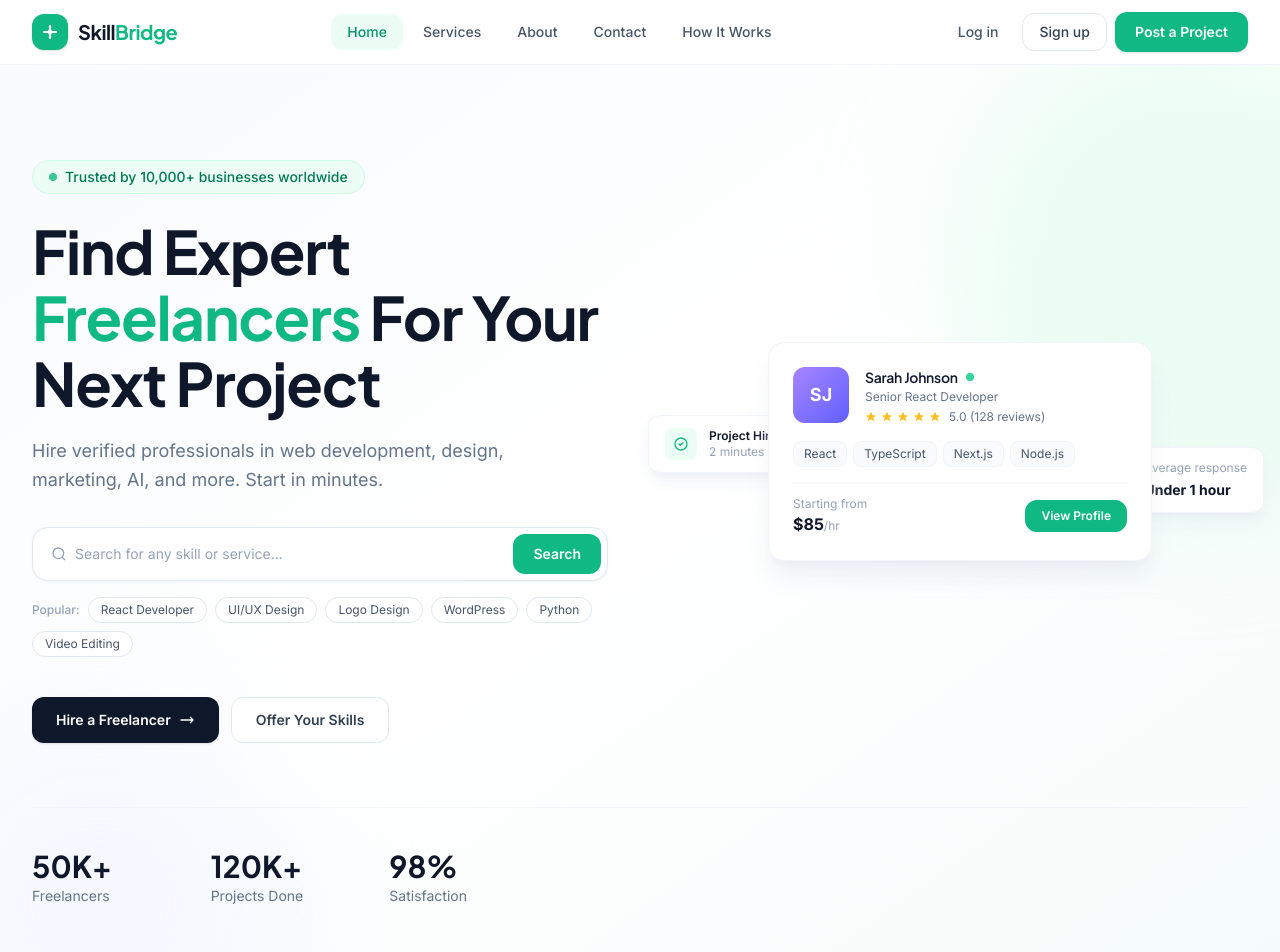
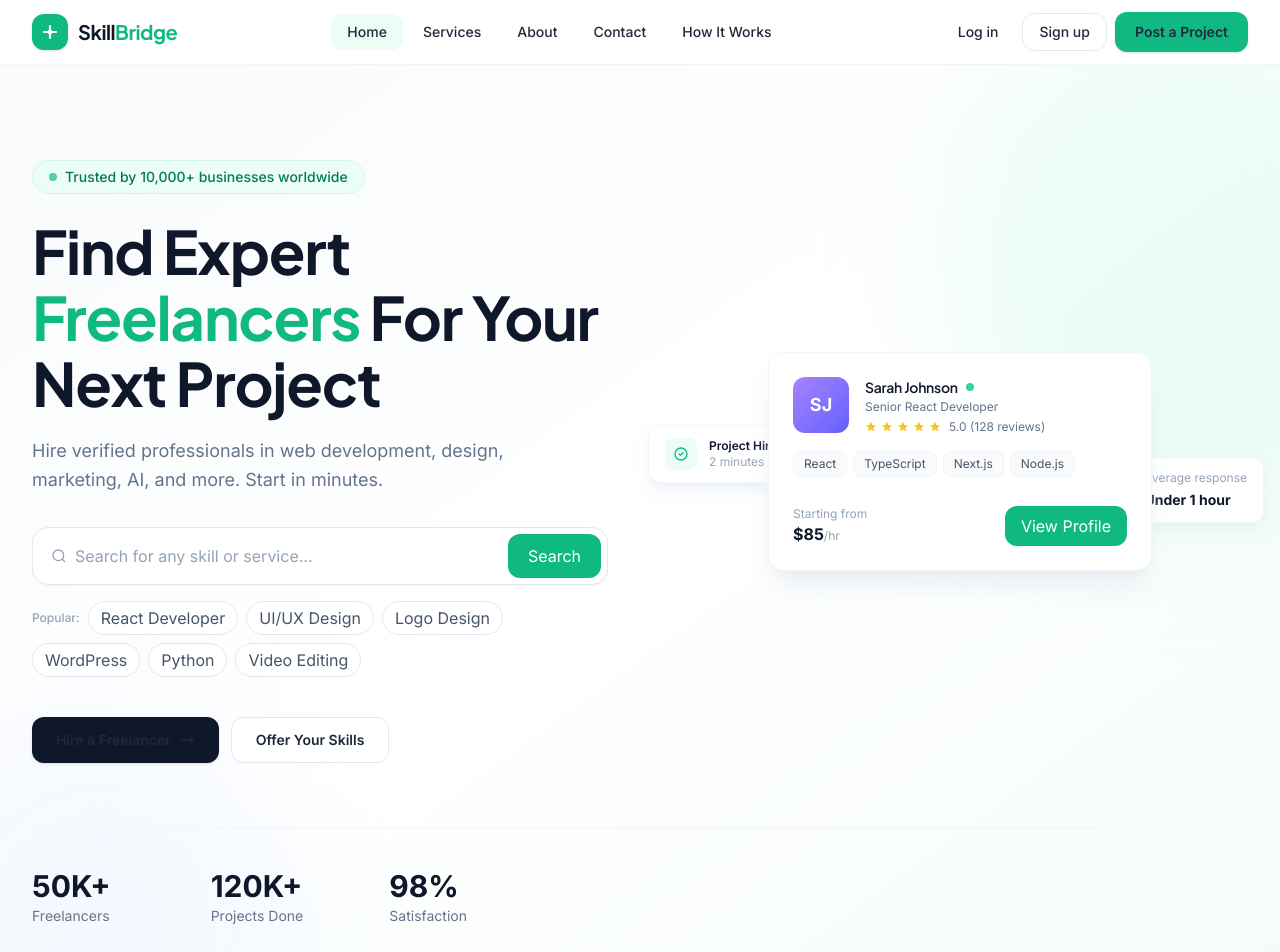
Before and after one commit to TahirHameed106/Freelance_Marketplace_Website_Task2-Internship-, a Next.js app: page / in a window 1280 px wide. Shown: the top 952 px of the page. Built offline with nearby package versions, Linux system fonts and the light colour scheme.

Commit message:
Update Hero, Layout and Global CSS

```diff
--- a/src/app/globals.css
+++ b/src/app/globals.css
@@ -1,15 +1,21 @@
 @import "tailwindcss";
 
-/* ── Custom theme tokens (Tailwind v4 way) ─── */
+/* =========================================================
+   Theme Tokens (Tailwind CSS v4)
+========================================================= */
+
 @theme {
-  --font-family-sans: 'Inter', system-ui, sans-serif;
-  --font-family-display: 'Plus Jakarta Sans', system-ui, sans-serif;
+  /* Fonts */
+  --font-family-sans: var(--font-inter), system-ui, sans-serif;
+  --font-family-display: var(--font-plus-jakarta), system-ui, sans-serif;
 
+  /* Emerald */
   --color-emerald-400: #34D399;
   --color-emerald-500: #10B981;
   --color-emerald-600: #059669;
 
-  --color-slate-50:  #F8FAFC;
+  /* Slate */
+  --color-slate-50: #F8FAFC;
   --color-slate-100: #F1F5F9;
   --color-slate-200: #E2E8F0;
   --color-slate-300: #CBD5E1;
@@ -20,19 +26,30 @@
   --color-slate-800: #1E293B;
   --color-slate-900: #0F172A;
 
+  /* Amber */
+  --color-amber-100: #FEF3C7;
   --color-amber-400: #FBBF24;
-  --color-amber-100: #FEF3C7;
   --color-amber-700: #B45309;
 
+  /* Blue */
   --color-blue-100: #DBEAFE;
   --color-blue-700: #1D4ED8;
 
+  /* Radius */
   --radius-xl: 12px;
   --radius-2xl: 16px;
   --radius-3xl: 24px;
 }
-/* ── Base resets ──────────────────────────── */
-*, *::before, *::after { box-sizing: border-box; }
+
+/* =========================================================
+   Base
+========================================================= */
+
+*,
+*::before,
+*::after {
+  box-sizing: border-box;
+}
 
 html {
   scroll-behavior: smooth;
@@ -40,15 +57,37 @@
 }
 
 body {
-  font-family: 'Inter', system-ui, sans-serif;
-  background-color: #F8FAFC;
+  margin: 0;
+  background: #F8FAFC;
   color: #1E293B;
-  margin: 0;
+  font-family: var(--font-inter), system-ui, sans-serif;
 }
 
-h1, h2, h3, h4 {
-  font-family: 'Plus Jakarta Sans', system-ui, sans-serif;
+h1,
+h2,
+h3,
+h4,
+h5,
+h6 {
+  font-family: var(--font-plus-jakarta), system-ui, sans-serif;
   letter-spacing: -0.02em;
+}
+
+img {
+  max-width: 100%;
+  display: block;
+}
+
+button,
+input,
+textarea,
+select {
+  font: inherit;
+}
+
+a {
+  color: inherit;
+  text-decoration: none;
 }
 
 :focus-visible {
@@ -57,24 +96,211 @@
   border-radius: 6px;
 }
 
-/* ── Marquee animation ────────────────────── */
+/* =========================================================
+   Marquee Animation
+========================================================= */
+
 @keyframes marquee {
-  from { transform: translateX(0); }
-  to   { transform: translateX(-50%); }
+  from {
+    transform: translateX(0);
+  }
+
+  to {
+    transform: translateX(-50%);
+  }
 }
 
 .animate-marquee {
+  width: max-content;
   animation: marquee 24s linear infinite;
-  width: max-content;
 }
 
 .animate-marquee:hover {
   animation-play-state: paused;
 }
 
-/* ── Utilities ────────────────────────────── */
-.scrollbar-hide::-webkit-scrollbar { display: none; }
-.scrollbar-hide { -ms-overflow-style: none; scrollbar-width: none; }
+/* =========================================================
+   Entrance Animations
+========================================================= */
+
+@keyframes fadeInUp {
+  from {
+    opacity: 0;
+    transform: translateY(24px);
+  }
+
+  to {
+    opacity: 1;
+    transform: translateY(0);
+  }
+}
+
+@keyframes fadeIn {
+  from {
+    opacity: 0;
+  }
+
+  to {
+    opacity: 1;
+  }
+}
+
+@keyframes slideInLeft {
+  from {
+    opacity: 0;
+    transform: translateX(-24px);
+  }
+
+  to {
+    opacity: 1;
+    transform: translateX(0);
+  }
+}
+
+@keyframes slideInRight {
+  from {
+    opacity: 0;
+    transform: translateX(24px);
+  }
+
+  to {
+    opacity: 1;
+    transform: translateX(0);
+  }
+}
+
+@keyframes scaleIn {
+  from {
+    opacity: 0;
+    transform: scale(.96);
+  }
+
+  to {
+    opacity: 1;
+    transform: scale(1);
+  }
+}
+
+/* =========================================================
+   Animation Utility Classes
+========================================================= */
+
+.animate-fade-in-up {
+  animation: fadeInUp .6s ease forwards;
+}
+
+.animate-fade-in {
+  animation: fadeIn .5s ease forwards;
+}
+
+.animate-slide-in-left {
+  animation: slideInLeft .6s ease forwards;
+}
+
+.animate-slide-in-right {
+  animation: slideInRight .6s ease forwards;
+}
+
+.animate-scale-in {
+  animation: scaleIn .5s ease forwards;
+}
+
+/* =========================================================
+   Animation Delays
+========================================================= */
+
+.delay-100 {
+  animation-delay: .1s;
+}
+
+.delay-200 {
+  animation-delay: .2s;
+}
+
+.delay-300 {
+  animation-delay: .3s;
+}
+
+.delay-400 {
+  animation-delay: .4s;
+}
+
+.delay-500 {
+  animation-delay: .5s;
+}
+
+.delay-600 {
+  animation-delay: .6s;
+}
+
+/* =========================================================
+   Scroll Reveal Classes
+========================================================= */
+
+.reveal {
+  opacity: 0;
+  transform: translateY(20px);
+  transition:
+    opacity .6s ease,
+    transform .6s ease;
+}
+
+.reveal.visible {
+  opacity: 1;
+  transform: translateY(0);
+}
+
+.reveal-left {
+  opacity: 0;
+  transform: translateX(-20px);
+  transition:
+    opacity .6s ease,
+    transform .6s ease;
+}
+
+.reveal-left.visible {
+  opacity: 1;
+  transform: translateX(0);
+}
+
+.reveal-right {
+  opacity: 0;
+  transform: translateX(20px);
+  transition:
+    opacity .6s ease,
+    transform .6s ease;
+}
+
+.reveal-right.visible {
+  opacity: 1;
+  transform: translateX(0);
+}
+
+.reveal-scale {
+  opacity: 0;
+  transform: scale(.96);
+  transition:
+    opacity .5s ease,
+    transform .5s ease;
+}
+
+.reveal-scale.visible {
+  opacity: 1;
+  transform: scale(1);
+}
+
+/* =========================================================
+   Utility Classes
+========================================================= */
+
+.scrollbar-hide::-webkit-scrollbar {
+  display: none;
+}
+
+.scrollbar-hide {
+  -ms-overflow-style: none;
+  scrollbar-width: none;
+}
 
 .line-clamp-2 {
   display: -webkit-box;
@@ -85,10 +311,55 @@
 
 .sr-only {
   position: absolute;
-  width: 1px; height: 1px;
-  padding: 0; margin: -1px;
+  width: 1px;
+  height: 1px;
+  margin: -1px;
+  padding: 0;
   overflow: hidden;
-  clip: rect(0,0,0,0);
   white-space: nowrap;
-  border-width: 0;
+  clip: rect(0, 0, 0, 0);
+  border: 0;
 }
+
+/* =========================================================
+   Button Utilities
+========================================================= */
+
+.btn-primary {
+  transition:
+    background-color .15s ease,
+    box-shadow .15s ease,
+    transform .15s ease;
+}
+
+.btn-primary:hover {
+  transform: translateY(-1px);
+}
+
+.btn-primary:active {
+  transform: scale(.98);
+}
+
+/* =========================================================
+   Accessibility
+========================================================= */
+
+@media (prefers-reduced-motion: reduce) {
+
+  *,
+  *::before,
+  *::after {
+    animation-duration: .01ms !important;
+    animation-iteration-count: 1 !important;
+    transition-duration: .01ms !important;
+    scroll-behavior: auto !important;
+  }
+
+  .reveal,
+  .reveal-left,
+  .reveal-right,
+  .reveal-scale {
+    opacity: 1;
+    transform: none;
+  }
+}
--- a/src/app/layout.jsx
+++ b/src/app/layout.jsx
@@ -1,19 +1,37 @@
 // src/app/layout.jsx
-// The root layout wraps every page. Fonts, metadata defaults, and global CSS go here.
 
-import { Inter } from 'next/font/google';
+import { Inter, Plus_Jakarta_Sans } from 'next/font/google';
 import './globals.css';
 
 const inter = Inter({
   subsets: ['latin'],
   variable: '--font-inter',
   display: 'swap',
+  preload: true,
+});
+
+const plusJakarta = Plus_Jakarta_Sans({
+  subsets: ['latin'],
+  weight: ['400', '500', '600', '700', '800'],
+  variable: '--font-plus-jakarta',
+  display: 'swap',
+  preload: true,
 });
 
 export const metadata = {
-  title: { default: 'SkillBridge', template: '%s — SkillBridge' },
-  description: 'The modern freelance marketplace. Hire verified professionals in web development, design, marketing, AI, and more.',
-  keywords: ['freelance', 'hire developers', 'remote work', 'freelancers', 'web development'],
+  title: {
+    default: 'SkillBridge',
+    template: '%s — SkillBridge',
+  },
+  description:
+    'The modern freelance marketplace. Hire verified professionals in web development, design, marketing, AI, and more.',
+  keywords: [
+    'freelance',
+    'hire developers',
+    'remote work',
+    'freelancers',
+    'web development',
+  ],
   openGraph: {
     title: 'SkillBridge — Hire Expert Freelancers',
     description: 'Find and hire verified freelance professionals.',
@@ -23,24 +41,27 @@
 
 export default function RootLayout({ children }) {
   return (
-    <html lang="en" className={inter.variable}>
+    <html
+      lang="en"
+      className={`${inter.variable} ${plusJakarta.variable}`}
+      suppressHydrationWarning
+    >
       <head>
-        {/* Plus Jakarta Sans — used for headings */}
-        <link rel="preconnect" href="https://fonts.googleapis.com" />
-        <link rel="preconnect" href="https://fonts.gstatic.com" crossOrigin="anonymous" />
-        <link
-          href="https://fonts.googleapis.com/css2?family=Plus+Jakarta+Sans:wght@400;500;600;700;800&display=swap"
-          rel="stylesheet"
-        />
+        {/* DNS Prefetch */}
+        <link rel="dns-prefetch" href="https://i.pravatar.cc" />
+        <link rel="dns-prefetch" href="https://picsum.photos" />
+        <link rel="dns-prefetch" href="https://images.unsplash.com" />
       </head>
+
       <body className="bg-white text-slate-900 antialiased">
-        {/* Skip-to-content link for keyboard users */}
+        {/* Skip Navigation */}
         <a
           href="#main-content"
           className="sr-only focus:not-sr-only focus:fixed focus:top-4 focus:left-4 focus:z-9999 focus:bg-emerald-500 focus:text-white focus:px-4 focus:py-2 focus:rounded-xl focus:font-semibold focus:text-sm"
         >
           Skip to main content
         </a>
+
         {children}
       </body>
     </html>
--- a/src/components/Hero.jsx
+++ b/src/components/Hero.jsx
@@ -12,22 +12,26 @@
 
 export default function Hero() {
   const [query, setQuery] = useState('');
+  const delays = [
+    'delay-200',
+    'delay-300',
+    'delay-400',
+  ];
 
   return (
     <section
-      className="relative min-h-[92vh] flex items-center pt-24 pb-16 overflow-hidden bg-gradient-to-br from-slate-50 via-white to-emerald-50/30"
+      className="relative min-h-[92vh] flex items-center pt-24 pb-16 overflow-hidden bg-linear-to-br from-slate-50 via-white to-emerald-50/30"
       aria-labelledby="hero-heading"
     >
       {/* Subtle background blobs */}
-      <div className="absolute top-20 right-0 w-[500px] h-[500px] bg-emerald-100/40 rounded-full blur-3xl -translate-y-1/4 translate-x-1/3 pointer-events-none" aria-hidden="true" />
-      <div className="absolute bottom-0 left-0 w-[400px] h-[400px] bg-blue-50/60 rounded-full blur-3xl translate-y-1/3 -translate-x-1/4 pointer-events-none" aria-hidden="true" />
+      <div className="absolute top-20 right-0 w-125 h-125 bg-emerald-100/40 rounded-full blur-3xl -translate-y-1/4 translate-x-1/3 pointer-events-none" aria-hidden="true" />
+      <div className="absolute bottom-0 left-0 w-100 h-100 bg-blue-50/60 rounded-full blur-3xl translate-y-1/3 -translate-x-1/4 pointer-events-none" aria-hidden="true" />
 
       <div className="relative max-w-7xl mx-auto px-4 sm:px-6 lg:px-8 w-full">
         <div className="grid lg:grid-cols-2 gap-12 lg:gap-16 items-center">
 
           {/* ── Left: copy + search ──────────────────────── */}
-          <div className="max-w-xl">
-            {/* Trust badge */}
+            <div className="max-w-xl animate-fade-in-up">            {/* Trust badge */}
             <div className="inline-flex items-center gap-2 bg-emerald-50 border border-emerald-100 rounded-full px-4 py-1.5 text-sm text-emerald-700 font-medium mb-6">
               <span className="w-2 h-2 bg-emerald-500 rounded-full animate-pulse" aria-hidden="true" />
               Trusted by 10,000+ businesses worldwide
@@ -36,7 +40,6 @@
             <h1
               id="hero-heading"
               className="text-4xl sm:text-5xl lg:text-5xl xl:text-6xl font-bold text-slate-900 leading-[1.1] tracking-tight mb-5"
-              style={{ fontFamily: 'Plus Jakarta Sans, sans-serif' }}
             >
               Find Expert{' '}
               <span className="text-emerald-500">Freelancers</span>{' '}
@@ -50,7 +53,7 @@
             {/* Search bar */}
             <div className="flex items-center gap-2 bg-white border border-slate-200 rounded-2xl p-1.5 shadow-sm shadow-slate-100 mb-4 focus-within:border-emerald-400 focus-within:shadow-emerald-100 focus-within:shadow-md transition-all duration-200">
               <div className="flex items-center gap-2 flex-1 px-3">
-                <svg className="w-4 h-4 text-slate-400 flex-shrink-0" fill="none" viewBox="0 0 24 24" stroke="currentColor" strokeWidth={2} aria-hidden="true">
+                <svg className="w-4 h-4 text-slate-400 shrink-0" fill="none" viewBox="0 0 24 24" stroke="currentColor" strokeWidth={2} aria-hidden="true">
                   <circle cx="11" cy="11" r="8"/><path d="M21 21l-4.35-4.35"/>
                 </svg>
                 <input
@@ -63,7 +66,7 @@
                 />
               </div>
               <button
-                className="bg-emerald-500 hover:bg-emerald-600 text-white text-sm font-semibold px-5 py-2.5 rounded-xl transition-colors duration-150 flex-shrink-0"
+                className="bg-emerald-500 hover:bg-emerald-600 active:scale-95 text-white text-sm font-semibold px-5 py-2.5 rounded-xl transition-all duration-150 shrink-0"
                 aria-label="Search"
               >
                 Search
@@ -88,14 +91,14 @@
             <div className="flex flex-col sm:flex-row gap-3">
               <a
                 href="#"
-                className="inline-flex items-center justify-center gap-2 bg-slate-900 hover:bg-slate-800 text-white font-semibold text-sm rounded-xl px-6 py-3 transition-all duration-150 shadow-sm hover:shadow-md"
+                className="inline-flex items-center justify-center gap-2 bg-slate-900 hover:bg-slate-800 hover:-translate-y-0.5 text-white font-semibold text-sm rounded-xl px-6 py-3 transition-all duration-150 shadow-sm hover:shadow-md"
               >
                 Hire a Freelancer
                 <svg className="w-4 h-4" fill="none" viewBox="0 0 24 24" stroke="currentColor" strokeWidth={2} aria-hidden="true"><path strokeLinecap="round" strokeLinejoin="round" d="M17 8l4 4m0 0l-4 4m4-4H3"/></svg>
               </a>
               <a
                 href="#"
-                className="inline-flex items-center justify-center gap-2 bg-white hover:bg-slate-50 text-slate-700 font-semibold text-sm rounded-xl px-6 py-3 border border-slate-200 transition-all duration-150"
+                className="inline-flex items-center justify-center gap-2 bg-white hover:bg-slate-50 hover:-translate-y-0.5 text-slate-700 font-semibold text-sm rounded-xl px-6 py-3 border border-slate-200 transition-all duration-150"
               >
                 Offer Your Skills
               </a>
@@ -103,12 +106,14 @@
           </div>
 
           {/* ── Right: illustration card stack ───────────── */}
-          <div className="relative hidden lg:block" aria-hidden="true">
+          <div
+            className="relative hidden lg:block animate-fade-in delay-200" aria-hidden="true"
+          >
 
             {/* Main profile card */}
-            <div className="relative z-10 bg-white rounded-2xl border border-slate-100 shadow-xl shadow-slate-200/60 p-6 max-w-sm mx-auto">
+            <div className="relative z-10 bg-white rounded-2xl border border-slate-100 shadow-xl shadow-slate-200/60 p-6 max-w-sm mx-auto hover:shadow-2xl hover:-translate-y-1 transition-all duration-300">
               <div className="flex items-start gap-4 mb-4">
-                <div className="w-14 h-14 rounded-xl bg-gradient-to-br from-violet-400 to-indigo-500 flex items-center justify-center text-white font-bold text-lg flex-shrink-0">SJ</div>
+                <div className="w-14 h-14 rounded-xl bg-linear-to-br from-violet-400 to-indigo-500 flex items-center justify-center text-white font-bold text-lg shrink-0">SJ</div>
                 <div className="flex-1">
                   <div className="flex items-center gap-2 mb-0.5">
                     <h3 className="font-semibold text-slate-900 text-sm">Sarah Johnson</h3>
@@ -133,12 +138,12 @@
                   <p className="text-xs text-slate-400">Starting from</p>
                   <p className="font-bold text-slate-900">$85<span className="text-slate-400 font-normal text-xs">/hr</span></p>
                 </div>
-                <button className="text-xs font-semibold bg-emerald-500 hover:bg-emerald-600 text-white px-4 py-2 rounded-xl transition-colors">View Profile</button>
+                <button className="text-xs font-semibold bg-emerald-500 hover:bg-emerald-600 active:scale-95 text-white px-4 py-2 rounded-xl transition-all duration-150">View Profile</button>
               </div>
             </div>
 
             {/* Floating stat cards */}
-            <div className="absolute -left-6 top-1/3 bg-white rounded-xl border border-slate-100 shadow-lg shadow-slate-200/50 px-4 py-3 flex items-center gap-3">
+           <div className="absolute -left-6 top-1/3 bg-white rounded-xl border border-slate-100 shadow-lg shadow-slate-200/50 px-4 py-3 flex items-center gap-3 animate-fade-in delay-400">
               <div className="w-8 h-8 bg-emerald-50 rounded-lg flex items-center justify-center">
                 <svg className="w-4 h-4 text-emerald-500" fill="none" viewBox="0 0 24 24" stroke="currentColor" strokeWidth={2}><path strokeLinecap="round" strokeLinejoin="round" d="M9 12l2 2 4-4m6 2a9 9 0 11-18 0 9 9 0 0118 0z"/></svg>
               </div>
@@ -148,7 +153,7 @@
               </div>
             </div>
 
-            <div className="absolute -right-4 bottom-12 bg-white rounded-xl border border-slate-100 shadow-lg shadow-slate-200/50 px-4 py-3">
+           <div className="absolute -right-4 bottom-12 bg-white rounded-xl border border-slate-100 shadow-lg shadow-slate-200/50 px-4 py-3 animate-fade-in delay-500">
               <p className="text-xs text-slate-400 mb-1">Average response</p>
               <p className="text-sm font-bold text-slate-900">Under 1 hour</p>
             </div>
@@ -157,16 +162,24 @@
         </div>
 
         {/* ── Stats bar ────────────────────────────────────── */}
-        <div className="mt-16 pt-10 border-t border-slate-100">
-          <div className="grid grid-cols-3 gap-6 max-w-lg">
-            {stats.map((s) => (
-              <div key={s.label}>
-                <p className="text-2xl sm:text-3xl font-bold text-slate-900" style={{ fontFamily: 'Plus Jakarta Sans, sans-serif' }}>{s.value}</p>
-                <p className="text-sm text-slate-500 mt-0.5">{s.label}</p>
-              </div>
-            ))}
+       {/* ── Stats bar ────────────────────────────────────── */}
+    <div className="mt-16 pt-10 border-t border-slate-100">
+     <div className="grid grid-cols-3 gap-6 max-w-lg">
+         {stats.map((s, i) => (
+       <div
+        key={s.label}
+        className={`animate-fade-in-up ${delays[i]}`}
+         >
+        <p className="text-2xl sm:text-3xl font-bold text-slate-900">
+          {s.value}
+        </p>
+        <p className="text-sm text-slate-500 mt-0.5">
+          {s.label}
+        </p>
+      </div>
+         ))}
           </div>
-        </div>
+         </div>
       </div>
     </section>
   );
```
